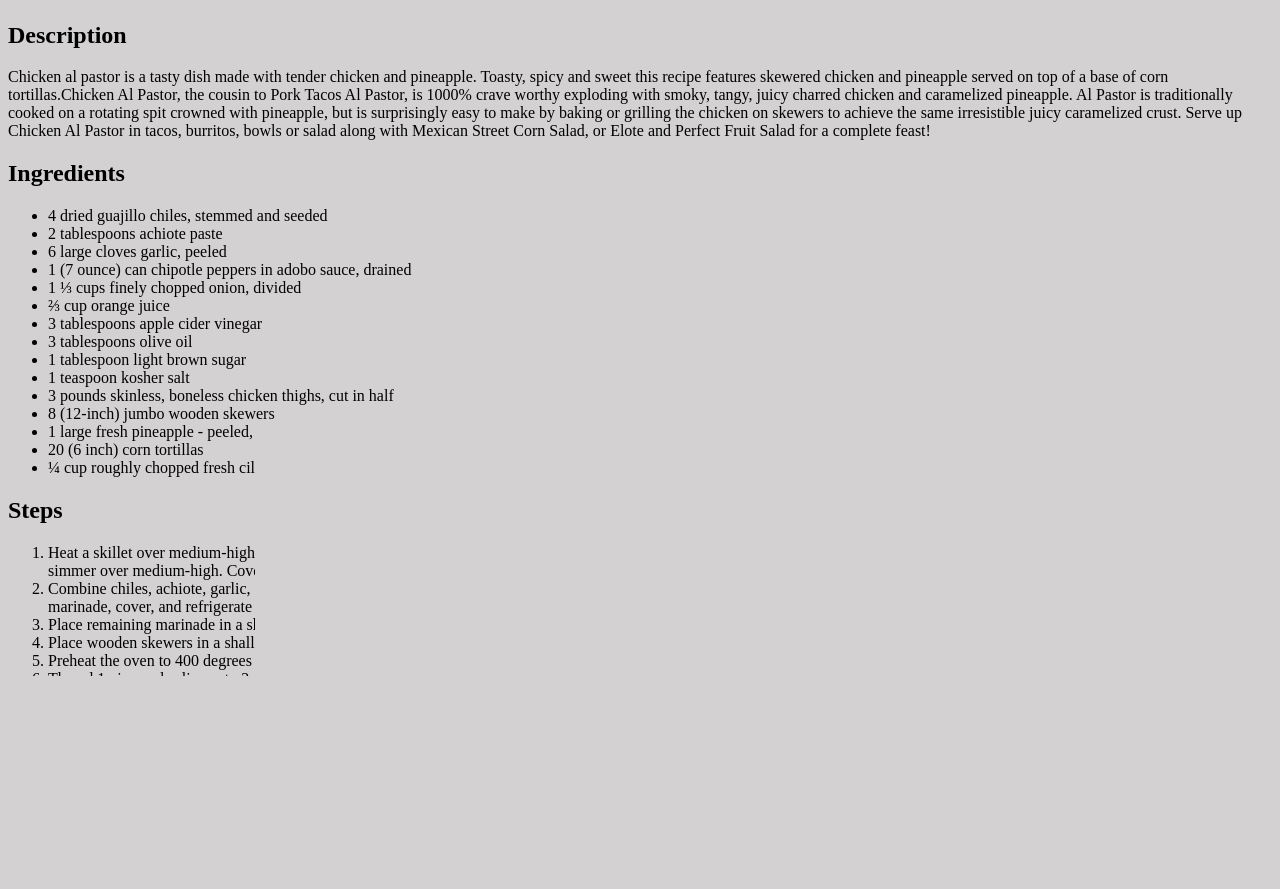
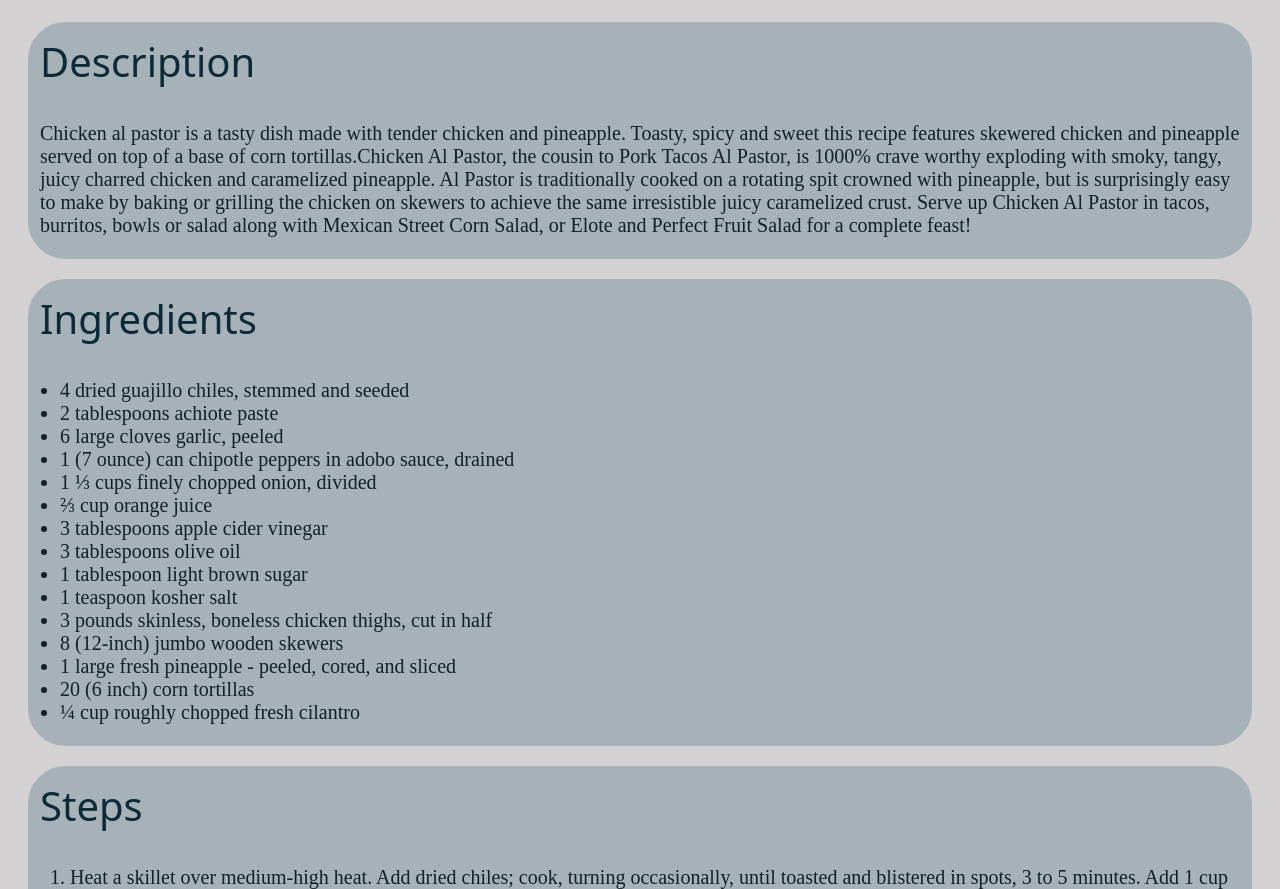
Before and after one commit to danush754/FullStack_Eupheus, a plain HTML site: page recipes/Chicken_Al_Pastor.html in a window 1280 px wide. Shown: the part 1611-2500 px from the top of the page. Drawn offline with Linux system fonts and the light colour scheme; files that its build step writes are made by us from their sources; files whose address does not match are found by name.

Commit message:
Add the id's selectors for the recipe

```diff
--- a/recipes/Chicken_Al_Pastor.html
+++ b/recipes/Chicken_Al_Pastor.html
@@ -4,17 +4,19 @@
     <meta charset="UTF-8">
     <meta http-equiv="X-UA-Compatible" content="IE=edge">
     <meta name="viewport" content="width=device-width, initial-scale=1.0">
-    <link rel="stylesheet" href="style.css">
+    <link rel="stylesheet" href="/home/dhan/Desktop/Fullstack/FullStack_Eupheus/recipes/style.css">
     <title>Chicken Al Pastor</title>
 </head>
 <body>
     <h1 id="firstHeading">Chicken Al Pastor</h1>
     <img src = "images/Chicken_Al_Pastor.jpeg" alt="Chicken Al Pastor image" id="chickenAlPastorImg">
-    <h2 class="heading">Description</h2>
-    <p>  Chicken al pastor is a tasty dish made with tender chicken and pineapple. Toasty, spicy and sweet this recipe features skewered chicken and pineapple served on top of a base of corn tortillas.Chicken Al Pastor, the cousin to Pork Tacos Al Pastor, is 1000% crave worthy exploding with smoky, tangy, juicy charred chicken and caramelized pineapple.  Al Pastor is traditionally cooked on a rotating spit crowned with pineapple, but is surprisingly easy to make by baking or grilling the chicken on skewers to achieve the same irresistible juicy caramelized crust.  Serve up Chicken Al Pastor in tacos, burritos, bowls or salad along with Mexican Street Corn Salad, or Elote and Perfect Fruit Salad for a complete feast!</p>
-    <h2 class="heading">Ingredients</h2>
-    <div>
-    <ul>
+    <div class="firstsection">
+    <h2 id="headingone">Description</h2>
+    <p id="paraone"> Chicken al pastor is a tasty dish made with tender chicken and pineapple. Toasty, spicy and sweet this recipe features skewered chicken and pineapple served on top of a base of corn tortillas.Chicken Al Pastor, the cousin to Pork Tacos Al Pastor, is 1000% crave worthy exploding with smoky, tangy, juicy charred chicken and caramelized pineapple.  Al Pastor is traditionally cooked on a rotating spit crowned with pineapple, but is surprisingly easy to make by baking or grilling the chicken on skewers to achieve the same irresistible juicy caramelized crust.  Serve up Chicken Al Pastor in tacos, burritos, bowls or salad along with Mexican Street Corn Salad, or Elote and Perfect Fruit Salad for a complete feast!</p>
+    </div>
+    <div class="ingredientslist">
+    <h2 id="headingtwo">Ingredients</h2>
+        <ul id="firstlist">
         <li>4 dried guajillo chiles, stemmed and seeded</li>
         <li>2 tablespoons achiote paste</li>
         <li>6 large cloves garlic, peeled</li>
@@ -31,8 +33,10 @@
         <li>20 (6 inch) corn tortillas  </li>
         <li>¼ cup roughly chopped fresh cilantro</li>
     </ul>
-    <h2 class="heading">Steps</h2>
-    <ol>
+    </div>
+    <div class="stepslist">
+    <h2 id="headingthree">Steps</h2>
+    <ol id="secondlist">
         <li>Heat a skillet over medium-high heat. Add dried chiles; cook, turning occasionally, until toasted and blistered in spots, 3 to 5 minutes. Add 1 cup water to just cover the chiles, and bring to a simmer over medium-high. Cover and cook, undisturbed, until softened, about 5 minutes. Drain well. </li>
         <li>Combine chiles, achiote, garlic, chipotles, 2/3 cup onion, orange juice, vinegar, oil, cumin, brown sugar, and salt in a blender; process until smooth, about 30 seconds. Reserve 1/2 cup marinade, cover, and refrigerate until ready to use. </li>
         <li> Place remaining marinade in a shallow dish or large resealable plastic bag, add chicken; toss to evenly coat. Cover chicken with plastic wrap, and refrigerate at least 8 hours or up to 24 hours.</li>
```
